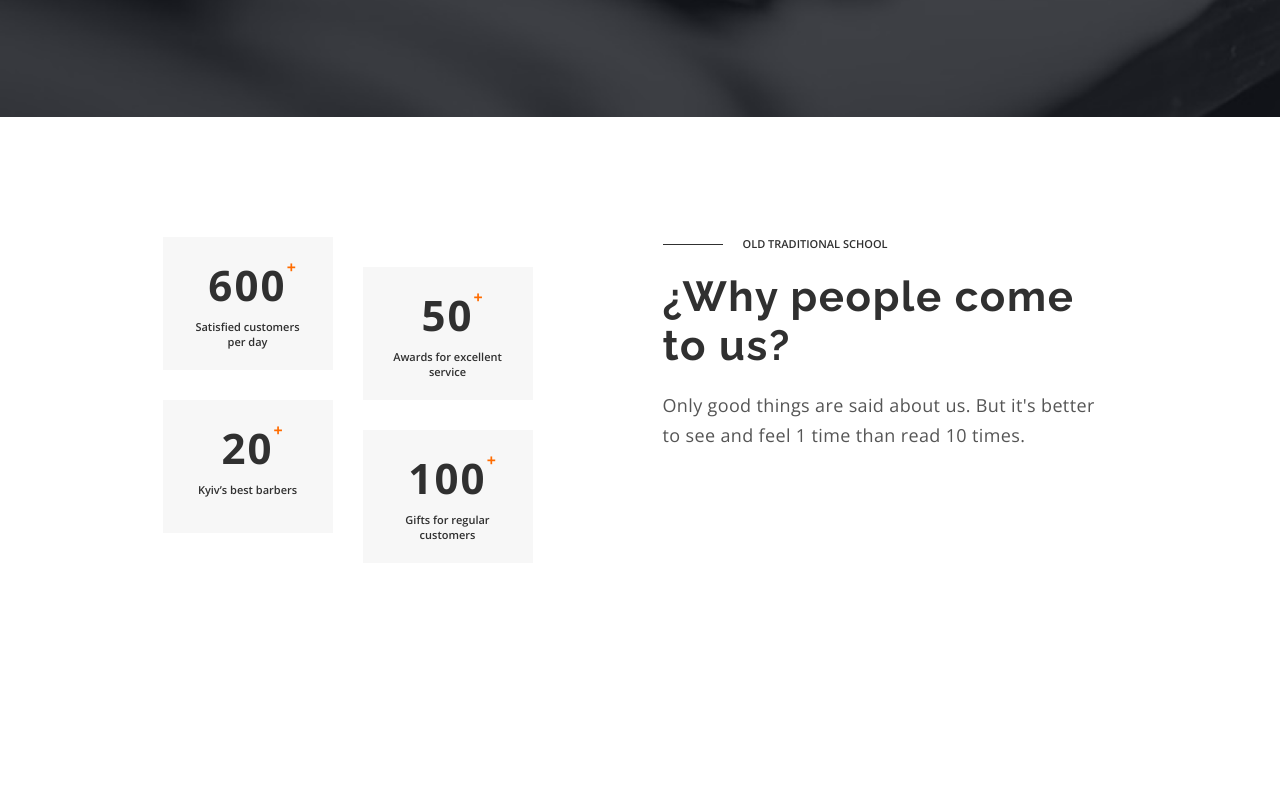
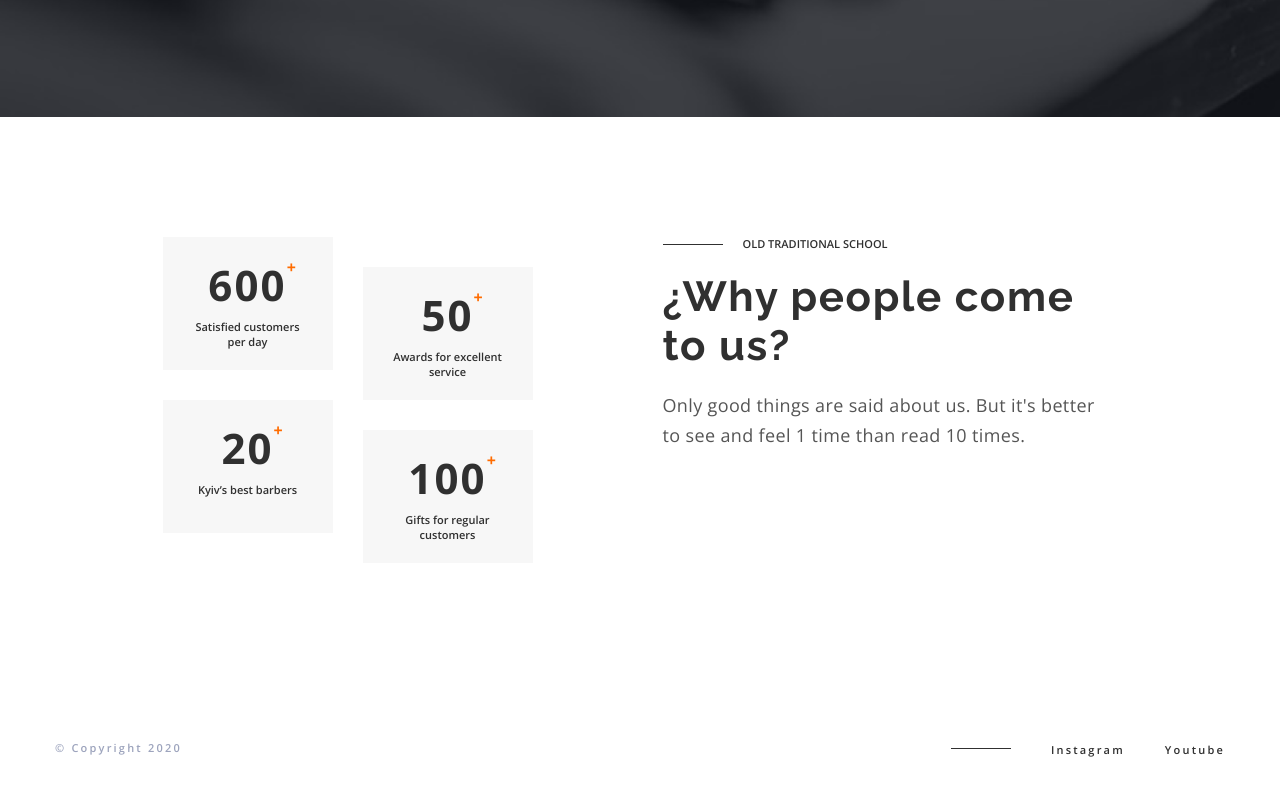
Before and after one commit to Kryzhanivskyi89/barberShop, a plain HTML site: page index.html in a window 1280 px wide. Shown: the part 2000-2796 px from the top of the page. Before the commit the page ends 2683 px from the top, so only its background shows below. Drawn offline with nearby package versions, Linux system fonts and the light colour scheme; a script that the page names is missing; files whose address does not match are found by name.

Commit message:
add footer

```diff
--- a/index.html
+++ b/index.html
@@ -230,7 +230,13 @@
     </main>
     <!-- footer -->
     <footer class="footer">
-
+        <div class="container footer-container">
+            <p class="copy">&copy; Copyright 2020</p>
+            <ul class="media-list list">
+                <li class="media-list-item"><a class="media-list-link link" href="">Instagram</a></li>
+                <li class="media-list-item"><a class="media-list-link link" href="">Youtube</a></li>
+            </ul>
+        </div>
     </footer>
 
     <script src="./js/mobile-menu.js"></script>
--- a/styles.css
+++ b/styles.css
@@ -1014,3 +1014,34 @@ screen and (min-resolution: 2dppx) and (min-width: 1200px) {
 }
 
 /* ========== /¿Why people come to us? =========*/
+
+
+
+
+/* ========== Footer ========== */
+.footer {
+    padding-top: 56px;
+    padding-bottom: 56px;
+}
+
+.footer-container {
+    display: flex;
+    align-items: center;
+    justify-content: space-between;
+}
+
+.copy {
+    font-weight: 600;
+    font-size: 11px;
+    line-height: 1.36;
+    letter-spacing: 0.2em;
+
+    color: var(--secondary-text-color-theme-dark);
+}
+
+.footer .media-list {
+    display: flex;
+    align-items: center;
+}
+
+/* ========== /Footer ========== */
```
